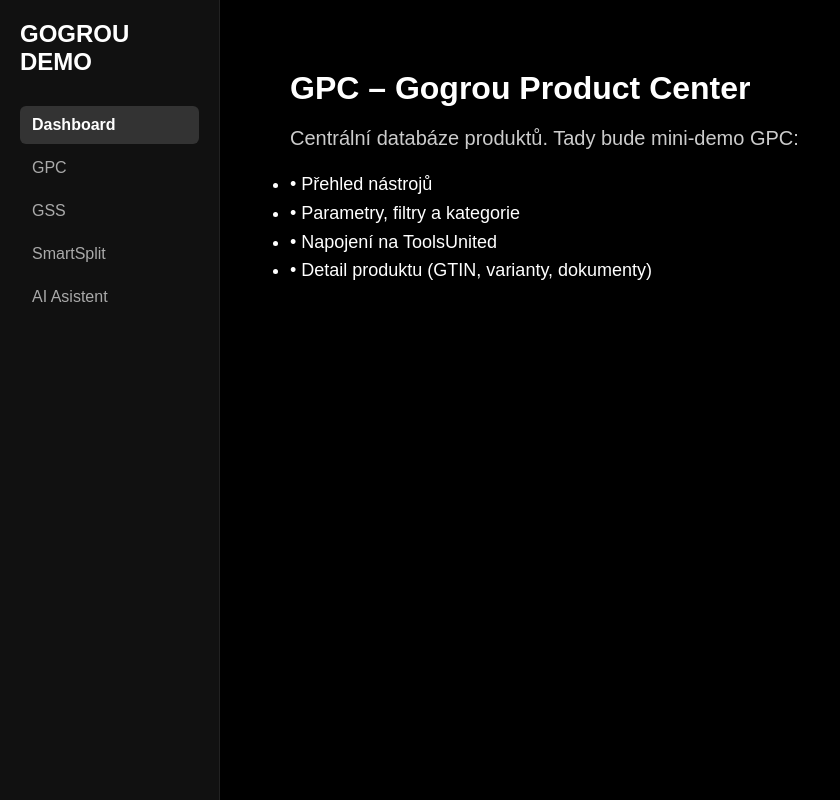
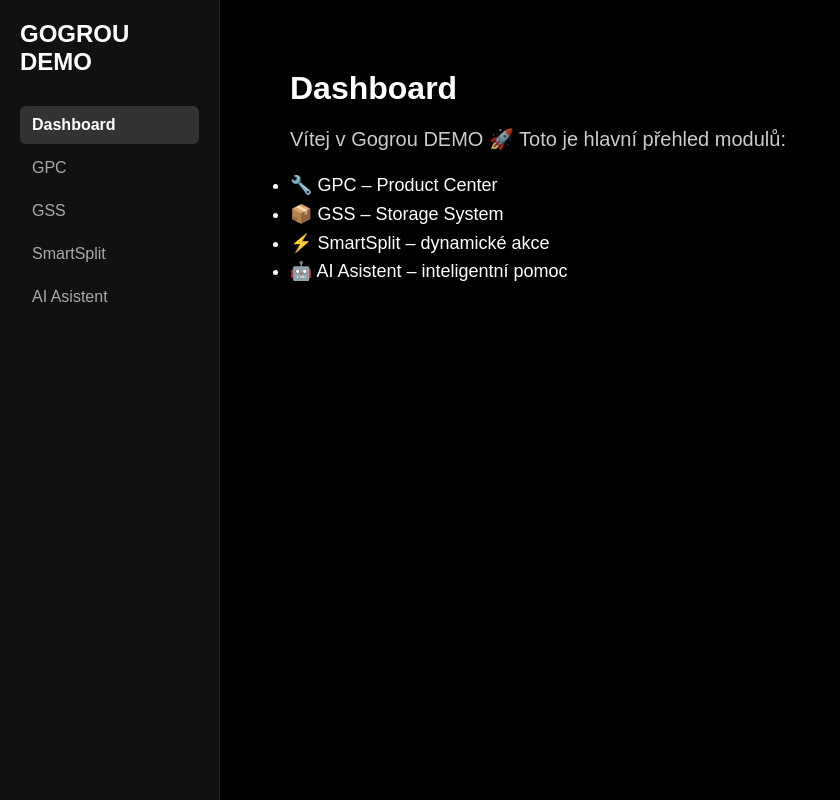
Before and after one commit to gogrou-app/gogrou-demo, a Next.js app: page / in a window 1280 px wide. Shown: the whole page, without its empty margins (0-840 px from the left). Built offline with nearby package versions, Linux system fonts and the light colour scheme.

Commit message:
Update page.js

```diff
--- a/app/page.js
+++ b/app/page.js
@@ -2,18 +2,19 @@ export default function Page() {
   return (
     <div style={{ padding: "40px" }}>
       <h1 style={{ fontSize: "32px", fontWeight: "bold", marginBottom: "20px" }}>
-        GPC – Gogrou Product Center
+        Dashboard
       </h1>
 
       <p style={{ fontSize: "20px", opacity: 0.8 }}>
-        Centrální databáze produktů. Tady bude mini-demo GPC:
+        Vítej v Gogrou DEMO 🚀
+        Toto je hlavní přehled modulů:
       </p>
 
       <ul style={{ marginTop: "20px", fontSize: "18px", lineHeight: "1.6" }}>
-        <li>• Přehled nástrojů</li>
-        <li>• Parametry, filtry a kategorie</li>
-        <li>• Napojení na ToolsUnited</li>
-        <li>• Detail produktu (GTIN, varianty, dokumenty)</li>
+        <li>🔧 GPC – Product Center</li>
+        <li>📦 GSS – Storage System</li>
+        <li>⚡ SmartSplit – dynamické akce</li>
+        <li>🤖 AI Asistent – inteligentní pomoc</li>
       </ul>
     </div>
   );
```
